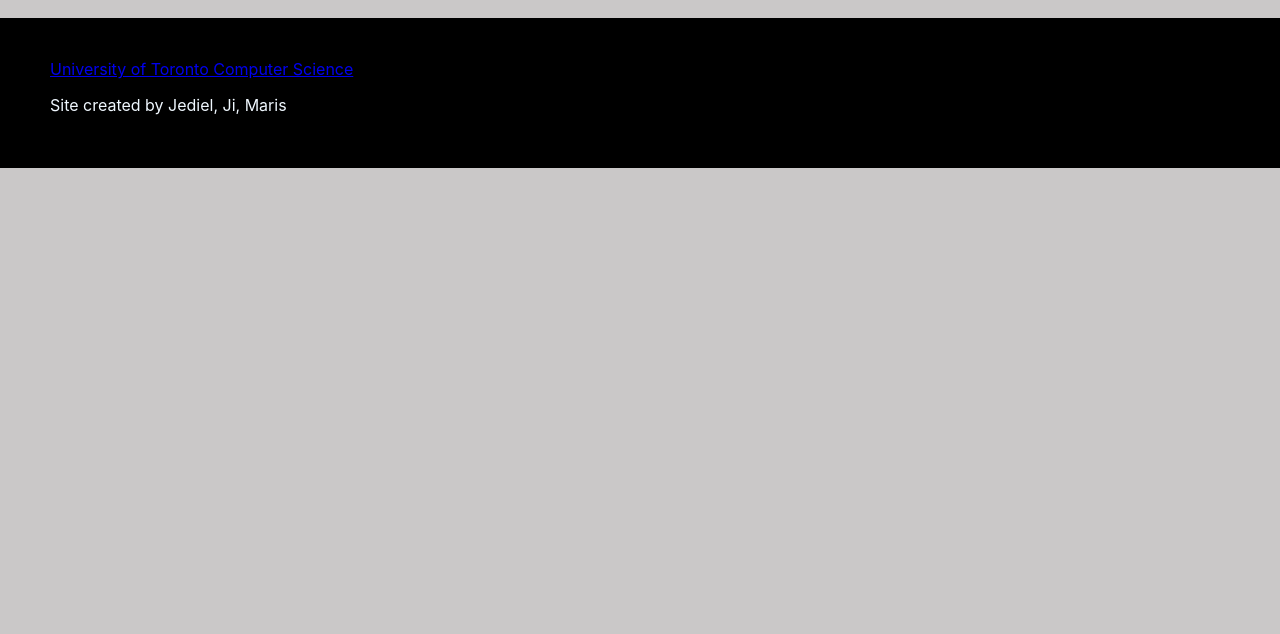
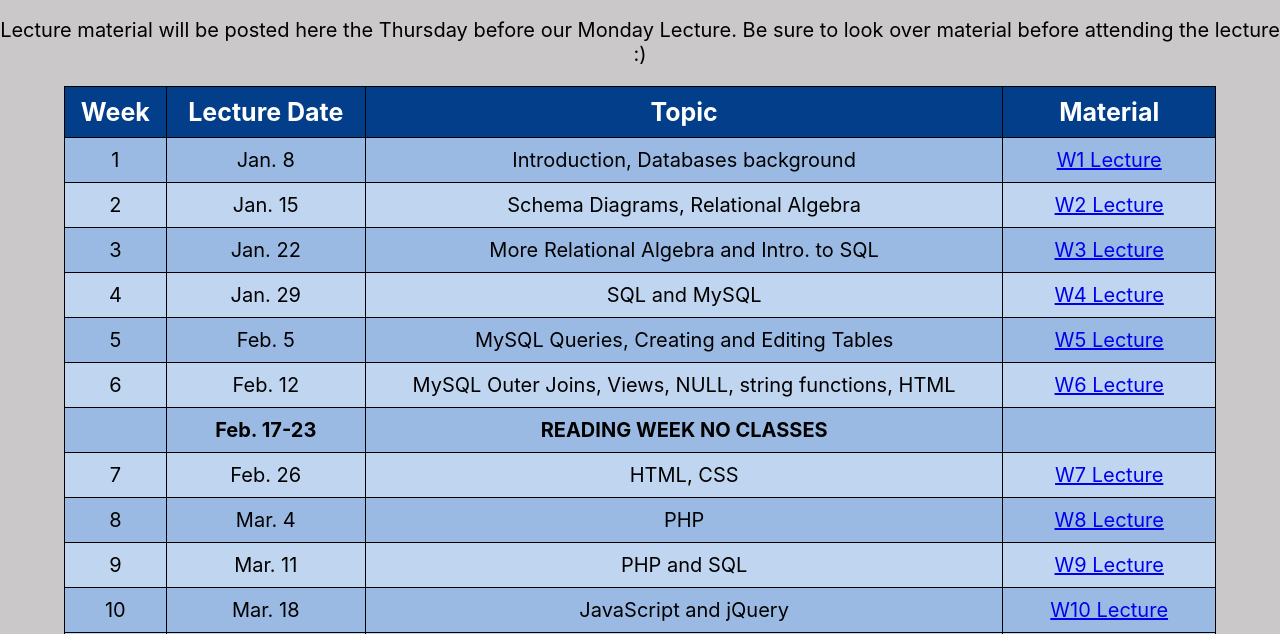
Before and after one commit to jediela/B20_a3, a plain HTML site: page src/content.html in a window 1280 px wide. Shown: the part 166-800 px from the top of the page. Drawn offline with Linux system fonts and the light colour scheme.

Commit message:
content change

```diff
--- a/src/content.html
+++ b/src/content.html
@@ -21,6 +21,108 @@
     <div class="page-border">
         <h1 class="title">CSCB20 — Week Material</h1>
     </div>
+    <td style ="vertical-align: text-top">
+
+    <p id = note>Lecture material will be posted here the Thursday before our Monday Lecture. Be sure to look over material before attending the lecture :) </p>
+    <table>
+        <tr>
+            <th>Week</th>
+            <th>Lecture Date</th>
+            <th>Topic</th>
+            <th>Material</th>
+        </tr>
+        <tr>
+            <td>1</td>
+            <td>Jan. 8</td>
+            <td>Introduction, Databases background</td>
+            <td><a href="weekmaterial.pdf" target="_blank">W1 Lecture</a></td>
+        </tr>
+
+        <tr>
+            <td>2</td>
+            <td>Jan. 15</td>
+            <td>Schema Diagrams, Relational Algebra</td>
+            <td><a href="weekmaterial.pdf" target="_blank">W2 Lecture</a></td>
+        </tr>
+
+        <tr>
+            <td>3</td>
+            <td>Jan. 22</td>
+            <td>More Relational Algebra and Intro. to SQL</td>
+            <td><a href="weekmaterial.pdf" target="_blank">W3 Lecture</a></td>
+        </tr>
+
+        <tr>
+            <td>4</td>
+            <td>Jan. 29</td>
+            <td>SQL and MySQL</td>
+            <td><a href="weekmaterial.pdf" target="_blank">W4 Lecture</a></td>
+        </tr>
+
+        <tr>
+            <td>5</td>
+            <td>Feb. 5</td>
+            <td>MySQL Queries, Creating and Editing Tables</td>
+            <td><a href="weekmaterial.pdf" target="_blank">W5 Lecture</a></td>
+        </tr>
+
+        <tr>
+            <td>6</td>
+            <td>Feb. 12</td>
+            <td>MySQL Outer Joins, Views, NULL, string functions, HTML</td>
+            <td><a href="weekmaterial.pdf" target="_blank">W6 Lecture</a></td>
+        </tr>
+        <tr>
+            <td></td>
+            <td><b>Feb. 17-23</b></td>
+            <td><b>READING WEEK NO CLASSES</b></td>
+            <td></td>
+        </tr>
+
+        <tr>
+            <td>7</td>
+            <td>Feb. 26</td>
+            <td>HTML, CSS</td>
+            <td><a href="weekmaterial.pdf" target="_blank">W7 Lecture</a></td>
+        </tr>
+
+        <tr>
+            <td>8</td>
+            <td>Mar. 4</td>
+            <td>PHP</td>
+            <td><a href="weekmaterial.pdf" target="_blank">W8 Lecture</td>
+        </tr>
+
+        <tr>
+            <td>9</td>
+            <td>Mar. 11</td>
+            <td>PHP and SQL</td>
+            <td><a href="./docs/syllabus.pdf" target="_blank">W9 Lecture</a></td>
+        </tr>
+
+        <tr>
+            <td>10</td>
+            <td>Mar. 18</td>
+            <td>JavaScript and jQuery</td>
+            <td><a href="weekmaterial.pdf" target="_blank">W10 Lecture</a></td>
+        </tr>
+
+        <tr>
+            <td>11</td>
+            <td>Mar. 25</td>
+            <td>jQuery, AJAX, JSON</td>
+            <td><a href="weekmaterial.pdf" target="_blank">W11 Lecture</a></td>
+        </tr>
+
+        <tr>
+            <td>12</td>
+            <td>Apr. 1</td>
+            <td>Last Year's Final</td>
+            <td><a href="weekmaterial.pdf" target="_blank">Winter 2023 Final</a></td>
+
+        </tr>
+
+    </table>
 
     <footer>
         <p><a href="https://web.cs.toronto.edu/people/faculty-directory" target="_blank">University of Toronto Computer Science</a></p>
--- a/src/css/content.css
+++ b/src/css/content.css
@@ -2,6 +2,7 @@ body{
     font-family: 'Inter', sans-serif;
     background-color: rgb(202, 200, 200);
     margin: 0;
+    align-items: center;
 }
 
 header {
@@ -83,3 +84,48 @@ footer{
     text-align: center;
     font-size: 2rem;
 }
+
+table{
+    width: 90%;
+}
+table, th, td{
+    text-align: center;
+    font-size:20px;
+    border: 1px solid;
+}
+
+table{
+    margin-left: auto;
+    margin-right: auto;
+    margin-bottom: 50px;
+    padding: 20px;
+    border-collapse: collapse;
+}
+
+th{
+    background-color: #023E8A;
+    color: white;
+    font-size: 25px;
+    padding: 10px;
+    border-color: black;
+}
+
+tr:nth-child(even) {
+    background-color: #9abae4;
+}
+
+tr:nth-child(odd) {
+    background-color: #c0d5ef;
+}
+
+
+td{
+    padding: 10px;
+}
+
+#note{
+    margin-left: auto;
+    margin-right: auto;
+    text-align: center;
+    font-size: 20px;
+}
--- a/src/css/index.css
+++ b/src/css/index.css
@@ -106,3 +106,7 @@ td, th {
     text-align: center;
     padding: 20px;
 }
+
+.outline table{
+    border: 1px solid;
+}
```
